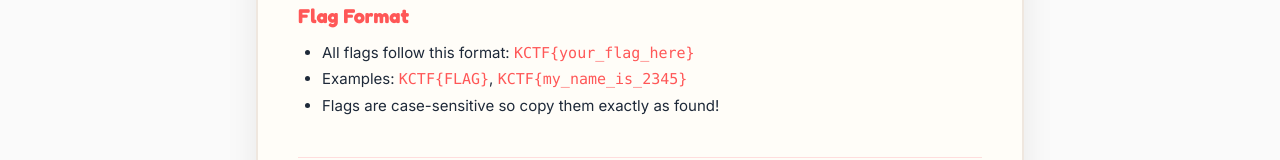
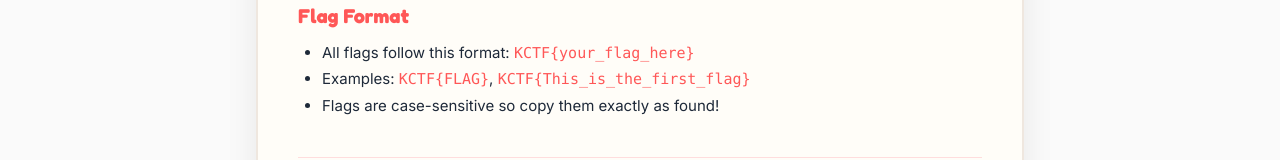
Before and after one commit to kamarini09/ctf-app, a Next.js app: page /rules in a window 1280 px wide. Shown: the part 490-650 px from the top of the page. Built offline with nearby package versions, Linux system fonts and the light colour scheme; no server answers.

Commit message:
small fix

```diff
--- a/src/app/(public)/rules/page.tsx
+++ b/src/app/(public)/rules/page.tsx
@@ -35,7 +35,7 @@ export default function RulesPage() {
                 All flags follow this format: <code className="text-brand">KCTF&#123;your_flag_here&#125;</code>
               </li>
               <li>
-                Examples: <code className="text-brand">KCTF&#123;FLAG&#125;</code>, <code className="text-brand">KCTF&#123;my_name_is_2345&#125;</code>
+                Examples: <code className="text-brand">KCTF&#123;FLAG&#125;</code>, <code className="text-brand">KCTF&#123;This_is_the_first_flag&#125;</code>
               </li>
               <li>Flags are case-sensitive so copy them exactly as found!</li>
             </ul>
```
